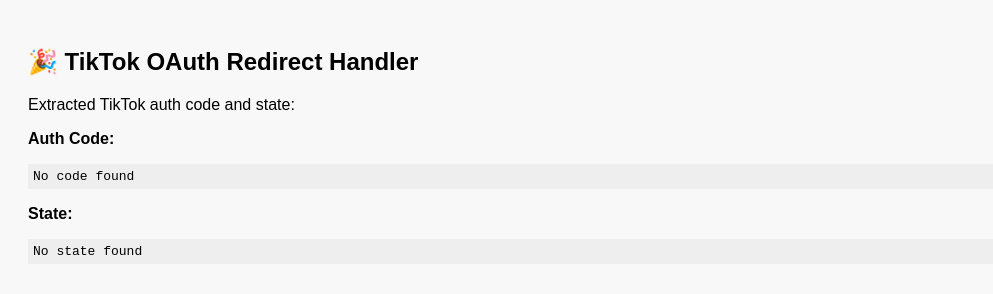
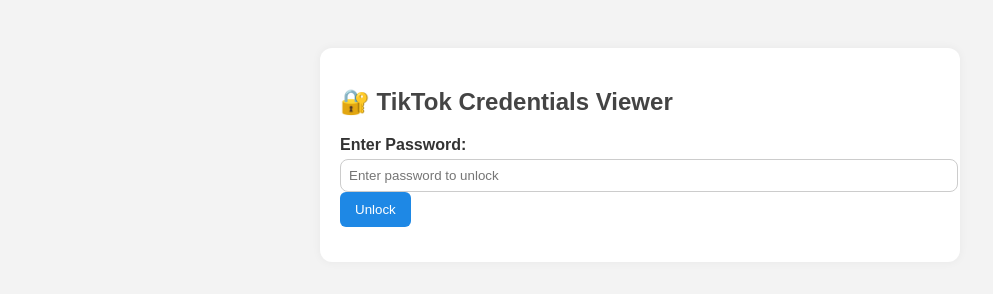
Before and after one commit to Nabegh-Anane/nevolution32_uri, a plain HTML site: page index.html in a window 1280 px wide. Shown: the whole page, without its empty margins (0-993 px from the left). Drawn offline with Linux system fonts and the light colour scheme.

Commit message:
add password

```diff
--- a/index.html
+++ b/index.html
@@ -2,32 +2,126 @@
 <html lang="en">
 <head>
   <meta charset="UTF-8">
-  <title>TikTok OAuth Redirect</title>
+  <title>TikTok OAuth Secure Viewer</title>
   <style>
-    body { font-family: sans-serif; padding: 20px; background: #f8f8f8; }
-    code { background: #eee; padding: 5px; display: block; margin-top: 10px; }
+    body {
+      font-family: Arial, sans-serif;
+      background: #f3f3f3;
+      padding: 40px;
+      color: #333;
+    }
+    h2 {
+      color: #444;
+    }
+    .container {
+      max-width: 600px;
+      margin: auto;
+      background: white;
+      padding: 20px;
+      border-radius: 12px;
+      box-shadow: 0 0 10px rgba(0,0,0,0.05);
+    }
+    .input-group {
+      margin-bottom: 15px;
+    }
+    label {
+      font-weight: bold;
+    }
+    input[type="text"],
+    input[type="password"] {
+      width: 100%;
+      padding: 8px;
+      border-radius: 8px;
+      border: 1px solid #ccc;
+      margin-top: 5px;
+    }
+    input[readonly] {
+      background-color: #f0f0f0;
+    }
+    button {
+      padding: 10px 15px;
+      background: #1e88e5;
+      color: white;
+      border: none;
+      border-radius: 6px;
+      cursor: pointer;
+    }
+    button:hover {
+      background: #1565c0;
+    }
+    .hidden {
+      display: none;
+    }
+    .copy-btn {
+      margin-top: 5px;
+      background: #4caf50;
+    }
   </style>
 </head>
 <body>
-  <h2>🎉 TikTok OAuth Redirect Handler</h2>
-  <p>Extracted TikTok auth code and state:</p>
-  <p><strong>Auth Code:</strong></p>
-  <code id="code">Loading...</code>
-  <p><strong>State:</strong></p>
-  <code id="state">Loading...</code>
+  <div class="container">
+    <h2>🔐 TikTok Credentials Viewer</h2>
+
+    <div class="input-group">
+      <label for="password">Enter Password:</label>
+      <input type="password" id="password" placeholder="Enter password to unlock">
+      <button onclick="unlock()">Unlock</button>
+    </div>
+
+    <div id="secure-section" class="hidden">
+      <div class="input-group">
+        <label>Client Key</label>
+        <input type="text" id="clientKey" readonly>
+        <button class="copy-btn" onclick="copy('clientKey')">📋 Copy</button>
+      </div>
+
+      <div class="input-group">
+        <label>Client Secret</label>
+        <input type="text" id="clientSecret" readonly>
+        <button class="copy-btn" onclick="copy('clientSecret')">📋 Copy</button>
+      </div>
+
+      <div class="input-group">
+        <label>Access Token</label>
+        <input type="text" id="accessToken" readonly>
+        <button class="copy-btn" onclick="copy('accessToken')">📋 Copy</button>
+      </div>
+
+      <div class="input-group">
+        <label>Refresh Token</label>
+        <input type="text" id="refreshToken" readonly>
+        <button class="copy-btn" onclick="copy('refreshToken')">📋 Copy</button>
+      </div>
+    </div>
+  </div>
 
   <script>
-    const params = new URLSearchParams(window.location.search);
-    const code = params.get('code');
-    const state = params.get('state');
+    const credentials = {
+      clientKey: 'your_client_key_here',
+      clientSecret: 'your_client_secret_here',
+      accessToken: 'your_access_token_here',
+      refreshToken: 'your_refresh_token_here'
+    };
 
-    document.getElementById('code').textContent = code || 'No code found';
-    document.getElementById('state').textContent = state || 'No state found';
+    function unlock() {
+      const password = document.getElementById('password').value;
+      if (password === '2007') {
+        document.getElementById('secure-section').classList.remove('hidden');
+        document.getElementById('clientKey').value = credentials.clientKey;
+        document.getElementById('clientSecret').value = credentials.clientSecret;
+        document.getElementById('accessToken').value = credentials.accessToken;
+        document.getElementById('refreshToken').value = credentials.refreshToken;
+      } else {
+        alert('❌ Wrong password!');
+      }
+    }
 
-    // Optional: Auto-copy to clipboard
-    if (code) {
-      navigator.clipboard.writeText(code).then(() => {
-        console.log('Code copied to clipboard!');
+    function copy(id) {
+      const input = document.getElementById(id);
+      input.select();
+      input.setSelectionRange(0, 99999);
+      navigator.clipboard.writeText(input.value).then(() => {
+        alert(`${id} copied to clipboard ✅`);
       });
     }
   </script>
```
